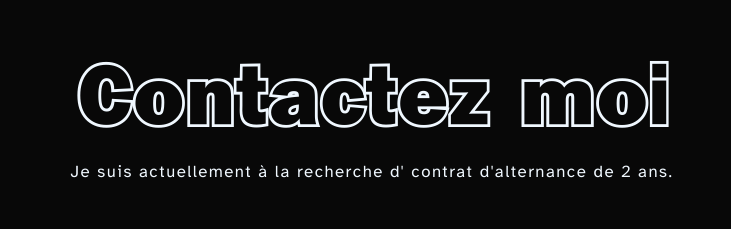
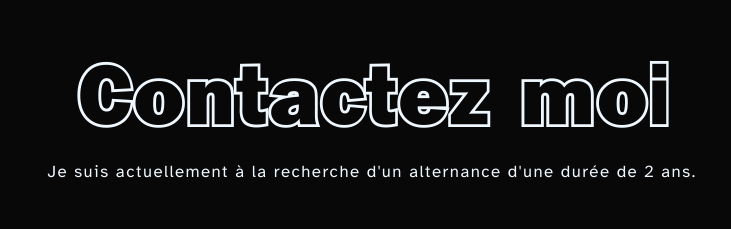
Before and after one commit to Jeevons/portfolio, a React (Vite) app: page /portfolio/contact in a window 1280 px wide. Shown: the top 229 px of the page, without its empty margins (268-999 px from the left). Built offline with nearby package versions, Linux system fonts and the light colour scheme; grey boxes are pictures that could not be loaded.

Commit message:
ortographe v2

```diff
--- a/src/pages/contact/Contact.jsx
+++ b/src/pages/contact/Contact.jsx
@@ -7,7 +7,7 @@ const Contact = () => {
     <div className="contact">
       <div className="contact-content">
         <h2>Contactez moi</h2>
-        <p>Je suis actuellement à la recherche d&apos; contrat d&apos;alternance de 2 ans.</p>
+        <p>Je suis actuellement à la recherche d&apos;un alternance d&apos;une durée de 2 ans.</p>
       </div>
       <div className="contact-container">
         <div className="contactInfo">
```
